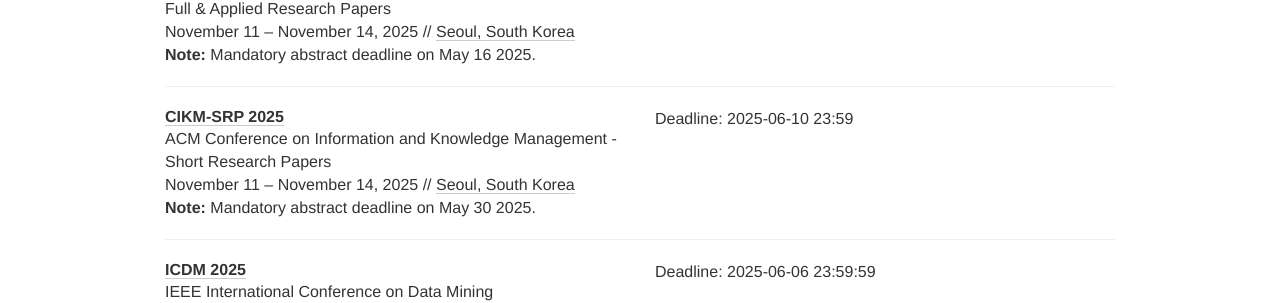
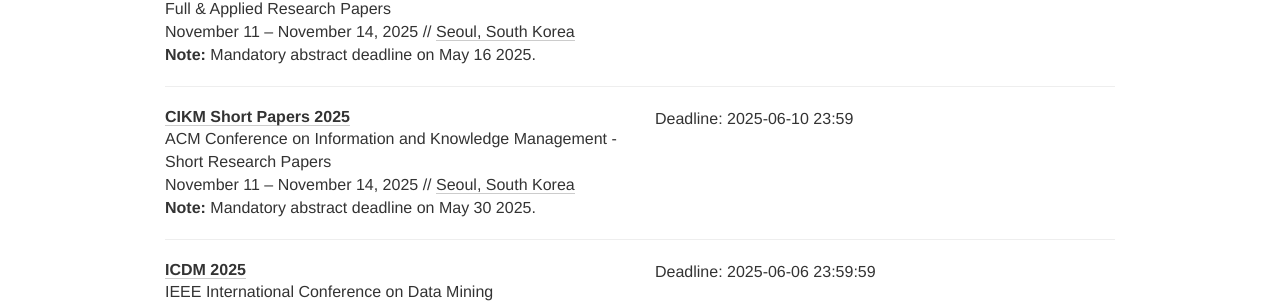
Before and after one commit to dm-deadlines/dm-deadlines.github.io, a Jekyll site: the page built from index.html, in a window 1280 px wide. Shown: the part 653-956 px from the top of the page. Built offline with Jekyll 4.4.1, drawn with Linux system fonts in a browser that asks for light colours; nearby versions of some CDN libraries.

Commit message:
Change name of CIKM SRP

```diff
--- a/_data/conferences.yml
+++ b/_data/conferences.yml
@@ -12,7 +12,7 @@
   note: Mandatory abstract deadline on May 16 2025.
   tags: [CO, FPT, APT]
 
-- name: CIKM-SRP
+- name: CIKM Short Papers
   description: ACM Conference on Information and Knowledge Management - Short Research Papers
   year: 2025
   link: https://cikm2025.org
```
